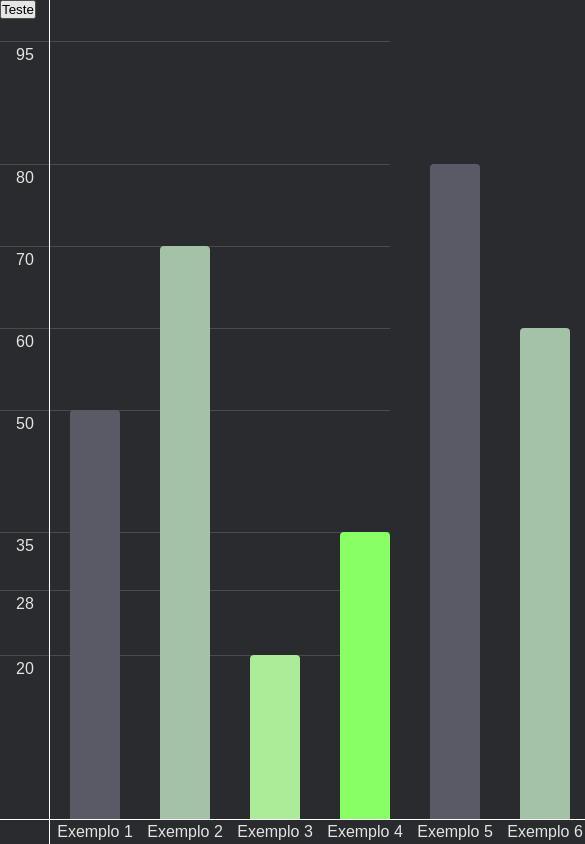
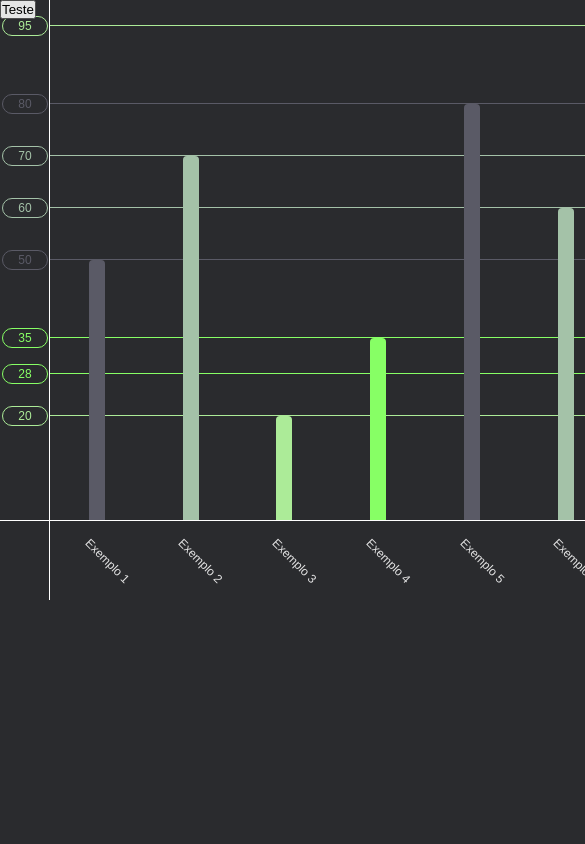
Before and after one commit to JandersonBarboza/jb-charts, a React (Vite) app: page / in a window 390 px wide. Shown: the top 844 px of the page, 585 px wide, since content can reach past the window. Built offline with nearby package versions, Linux system fonts and the light colour scheme.

Commit message:
Adição de Tooltip + Design Responsivo.

```diff
--- a/src/components/JbBars/index.jsx
+++ b/src/components/JbBars/index.jsx
@@ -1,20 +1,44 @@
-import './styles.css'
+import { useState } from 'react';
+import { JbTooltip } from '../JbTooltip';
+import './styles.css';
 
-export function JbBars({ value, label, color }) {
+export function JbBars({ data }) {
+    const [tooltipShow, setTooltipShow] = useState(0);
+    const [tooltipPos, setTooltipPos] = useState([data.value, data.value]);
+
+    function handleTooltipEnter(event) {
+        setTooltipShow(1);
+    }
+    function handleTooltipMove(event) {
+        setTooltipPos([
+            event.clientX,
+            event.clientY
+        ])
+    }
+    function handleTooltipLeave() {
+        setTooltipShow(0);
+    }
+
     return (
-        <div id='item'>
-            <div className="bgBar">
-                <div className="bar" style={{ height: value + '%', background: color }} >
-                    <div className='line' /*style={{ background: 'white' }}*/></div>
-                    <div className='value' /*style={{ color: 'white' }}*/>
-                        <div>
-                            {value}
-                        </div>
+        <>
+            <div id='item'>
+
+                <div className="bgBar">
+                    <div
+                        className="bar"
+                        style={{ height: data.value + '%', background: data.color }}
+                        onMouseEnter={handleTooltipEnter}
+                        onMouseMove={handleTooltipMove}
+                        onMouseLeave={handleTooltipLeave}
+                    >
                     </div>
                 </div>
+
+                <div className='tooltipContainer'>
+                    <JbTooltip tooltipPos={tooltipPos} opacity={tooltipShow} data={data} />
+                </div>
+
             </div>
-            <label>{label}</label>
-        </div>
+        </>
     )
-
 }
--- a/src/components/JbBars/styles.css
+++ b/src/components/JbBars/styles.css
@@ -1,55 +1,73 @@
 #item {
     height: 100%;
     margin: 0 20px;
-
     display: flex;
     flex-direction: column;
     align-items: center;
     justify-content: end;
-
     position: relative;
-
 }
 
 .bgBar {
-    /* background: black; */
-    width: 50px;
+    width: 3rem;
     height: 100%;
-
     display: flex;
     flex-direction: column;
     justify-content: end;
+    gap: 2px;
 
-
+    transition: .5s;
 }
 
 .bar {
     border-top-left-radius: 4px;
     border-top-right-radius: 4px;
-
     transition: height 0.5s;
 }
 
-.line {
-    width: 100%;
-    height: 1px;
-
-    position: fixed;
-    left: 0;
-    z-index: -1;
-
-    background: rgb(75, 75, 75);
+.tooltipContainer {
+    display: flex;
+    flex-direction: column;
+    align-items: center;
+    justify-content: start;
+    gap: 4px;
 }
 
-.value {
-    position: fixed;
-    left: 0;
+.tooltipTitle {
+    display: flex;
+    flex-direction: row;
+    align-items: center;
+    gap: 4px;
+}
 
+.tooltipData {
+    display: flex;
+    flex-direction: row;
+    align-items: center;
+    gap: 4px;
 }
-.value > div {
-    width: 40px;
-    padding: 5px;
+
+.tooltipDetails {
     display: flex;
+    flex-direction: row;
     align-items: center;
-    justify-content: center;
+    gap: 4px;
 }
+
+/* [Responsividade] */
+@media screen and (max-width: 900px) {
+    .container{
+        width: 800px;
+        grid-template-rows: 1fr 80px;
+    }
+    .bgBar {
+        width: 2rem;
+    }
+}
+
+@media screen and (max-width: 600px) {
+    .bgBar {
+        width: 1rem;
+        gap: 0;
+    }
+}
--- a/src/components/JbChart/index.jsx
+++ b/src/components/JbChart/index.jsx
@@ -1,17 +1,49 @@
 import { JbBars } from '../JbBars';
+import { JbTooltip } from '../JbTooltip';
 import './styles.css';
 
 export function JbChart({ data }) {
-    //console.log(data)
     return (
         <div className='container'>
             <div className='side'>
-
+                {
+                    data.map((item, index) =>
+                        <div
+                            key={index}
+                            className='value'
+                            style={{ bottom: item.value + '%', color: item.color, bordercolor: item.color }}
+                        >
+                            <div
+                                style={{ borderColor: item.color }}
+                            >
+                                {item.value}
+                            </div>
+                        </div>
+                    )
+                }
             </div>
             <div className='content'>
                 {
                     data.map((item, index) =>
-                            <JbBars key={index} value={item.value} color={item.color} />
+                        <JbBars
+                            key={index}
+                            data={item}
+                        >
+                            <JbTooltip hide>
+                                <div style={{ width: 10, height: 10, borderRadius: 50, backgroundColor: item.color }} />
+                                <span>{item.label}</span>
+                                <span>{item.value}</span>
+                            </JbTooltip>
+                        </JbBars>
+                    )
+                }
+                {
+                    data.map((item, index) =>
+                        <div
+                            key={index}
+                            className='line'
+                            style={{ bottom: item.value + '%', background: item.color }}
+                        />
                     )
                 }
             </div>
@@ -23,6 +55,6 @@ export function JbChart({ data }) {
                     )
                 }
             </div>
-        </div>
+        </div >
     )
 }
--- a/src/components/JbChart/styles.css
+++ b/src/components/JbChart/styles.css
@@ -1,51 +1,97 @@
 .container {
-    width: 100vw;
-    height: 100vh;
-
-    /* background: black; */
-
+    min-width: 480px;
+    height: 100%;
+    /* border: 1px solid white; */
     display: grid;
     grid-template-columns: 50px 1fr;
     grid-template-rows: 1fr 25px;
     grid-template-areas:
     "side content"
     "cross labels";
-
-    position: relative;
+    overflow: hidden;
 }
 
 .side {
     grid-area: side;
     border-right: 1px solid white;
-    /* background: pink; */
+    position: relative;
 }
 
 .content {
     grid-area: content;
-    /* background: magenta; */
-
     display: flex;
     flex-direction: row;
     justify-content: space-around;
     align-items: flex-end;
     gap: 0;
+    position: relative;
+
 }
 
 .cross {
     grid-area: cross;
     border-top: 1px solid white;
     border-right: 1px solid white;
-    /* background: blue; */
 }
 
 .labels {
     grid-area: labels;
     border-top: 1px solid white;
-    /* background: purple; */
-
     display: flex;
     flex-direction: row;
     align-items: center;
     justify-content: space-around;
-    gap: 0;
 }
+.labels>span {
+    transition: .2s;
+}
+
+.line {
+    width: 100%;
+    height: 1px;
+    position: absolute;
+    z-index: -1;
+    transition: .5s;
+}
+.value {
+    position: absolute;
+    left: 2px;
+    margin-bottom: -10px;
+    font-size: 12px;
+    transition: .5s;
+}
+.value > div {
+    width: 40px;
+    padding: 2px;
+    display: flex;
+    align-items: center;
+    justify-content: center;
+    border: 1px solid rgb(75, 75, 75);
+    background: #2a2b2e;
+    border-radius: 50px;
+}
+
+/* [Responsividade] */
+@media screen and (max-width: 900px) {
+    .container{
+        width: auto;
+    }
+    .labels {
+        font-size: .75rem;
+    }
+}
+
+@media screen and (max-width: 600px) {
+    .container{
+        width: auto;
+        grid-template-rows: 1fr 80px;
+    }
+    .labels {
+        font-size: .75rem;
+    }
+    .labels>span {
+        margin: 0px 0 0 20px;
+        transform: rotate(45deg);
+        transition: .2s;
+    }
+}
--- /dev/null
+++ b/src/components/JbCharts/JbCharts.jsx
@@ -0,0 +1,8 @@
+import { JbChart } from "../JbChart";
+
+export function JbCharts({ data }) {
+
+    return (
+        <JbChart data={data} />
+    )
+}
--- /dev/null
+++ b/src/components/JbTooltip/index.jsx
@@ -0,0 +1,31 @@
+import './styles.css'
+
+export function JbTooltip({ children, data, tooltipPos, opacity }) {
+
+    const posX = tooltipPos[0] + 20;
+    const posY = tooltipPos[1] + 20;
+
+    return (
+        <div
+            className='tooltip'
+            style={{
+                left: posX,
+                top: posY,
+                opacity: opacity
+            }}
+        >
+            <div className='tooltipTitle'>
+                <div style={{ width: 10, height: 10, borderRadius: 50, backgroundColor: data.color }} >
+                </div>
+                <span>{data.label}</span>
+            </div>
+            <div className='tooltipData'>
+                <p>{data.value}</p>
+            </div>
+            <div className='tooltipDetails'>
+                <p>Texto de exemplo</p>
+            </div>
+            {children}
+        </div>
+    )
+}
--- /dev/null
+++ b/src/components/JbTooltip/styles.css
@@ -0,0 +1,23 @@
+.tooltip {
+    width: auto;
+    height: auto;
+    padding: 5px;
+    border-radius: 4px;
+    display: flex;
+    flex-direction: column;
+    justify-content: center;
+    gap: 4px;
+    background: white;
+    color: black;
+    position: fixed;
+    left: 129px;
+    top: 427px;
+    z-index: 1;
+    transition: opacity .2s;
+}
+
+.tooltip::before {
+    display: 'none';
+    background: red;
+    transition: opacity .2s;
+}
--- a/src/main.jsx
+++ b/src/main.jsx
@@ -1,10 +1,10 @@
 import React from 'react'
 import ReactDOM from 'react-dom/client'
-import { App } from './App'
+import { Home } from './pages/Home'
 import './styles/global.css'
 
 ReactDOM.createRoot(document.getElementById('root')).render(
   // <React.StrictMode>
-    <App />
+  <Home />
   // </React.StrictMode>
 )
--- a/src/App.jsx
+++ b/src/pages/Home/index.jsx
@@ -1,4 +1,5 @@
-import { JbChart } from "./components/JbChart";
+import './styles.css';
+import { JbCharts } from "../../components/JbCharts/JbCharts";
 import { useState } from 'react';
 
 let data = [
@@ -52,22 +53,21 @@ let data = [
     }
 ];
 
-export function App() {
+export function Home() {
     const [value, setValue] = useState('');
 
     function handleChange() {
         setValue(
             data.map(newValues => newValues.value = `${Math.floor(Math.random() * 100)}`)
         );
-        //console.log(data)
     }
 
     return (
-        <>
-            <JbChart data={data} />
+        <div className='chart'>
+            <JbCharts data={data} />
             <button style={{ position: 'fixed', top: 0 }} onClick={handleChange}>
                 Teste
             </button>
-        </>
+        </div>
     )
 }
--- /dev/null
+++ b/src/pages/Home/styles.css
@@ -0,0 +1,7 @@
+.chart {
+    width: 800px;
+    height: 600px;
+    /* margin: 50px; */
+
+    /* background: red; */
+}
--- a/src/styles/global.css
+++ b/src/styles/global.css
@@ -2,9 +2,11 @@
   font-family: sans-serif;
   color: rgba(255, 255, 255, 0.87);
   background-color: #2a2b2e;
+  box-sizing: border-box;
 }
 
 * {
   padding: 0;
   margin: 0;
+  user-select: none;
 }
```
Also changed, not shown: 1 other file (tests, documents, lock files or other folders).
